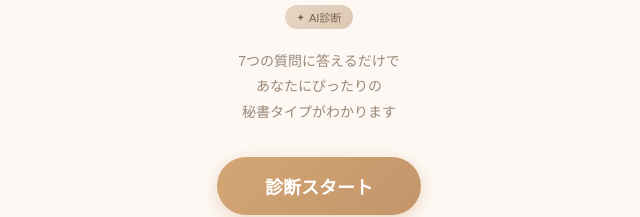
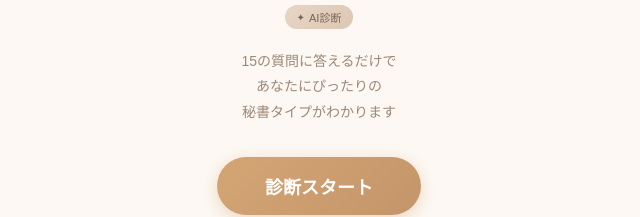
Before and after one commit to iittaa/secretary-type-diagnosis, a plain HTML site: page index.html in a window 1280 px wide. Shown: the part 357-574 px from the top of the page, 321-961 px from the left. Drawn offline with Linux system fonts and the light colour scheme; a web font is replaced by a local one.

Commit message:
スタート画面の質問数表記を15問に修正

```diff
--- a/index.html
+++ b/index.html
@@ -574,7 +574,7 @@
             <h1 class="start-title">あなたの秘書タイプ診断</h1>
             <div class="ai-badge">AI診断</div>
             <p class="start-subtitle">
-                7つの質問に答えるだけで<br>
+                15の質問に答えるだけで<br>
                 あなたにぴったりの<br>
                 秘書タイプがわかります
             </p>
```
